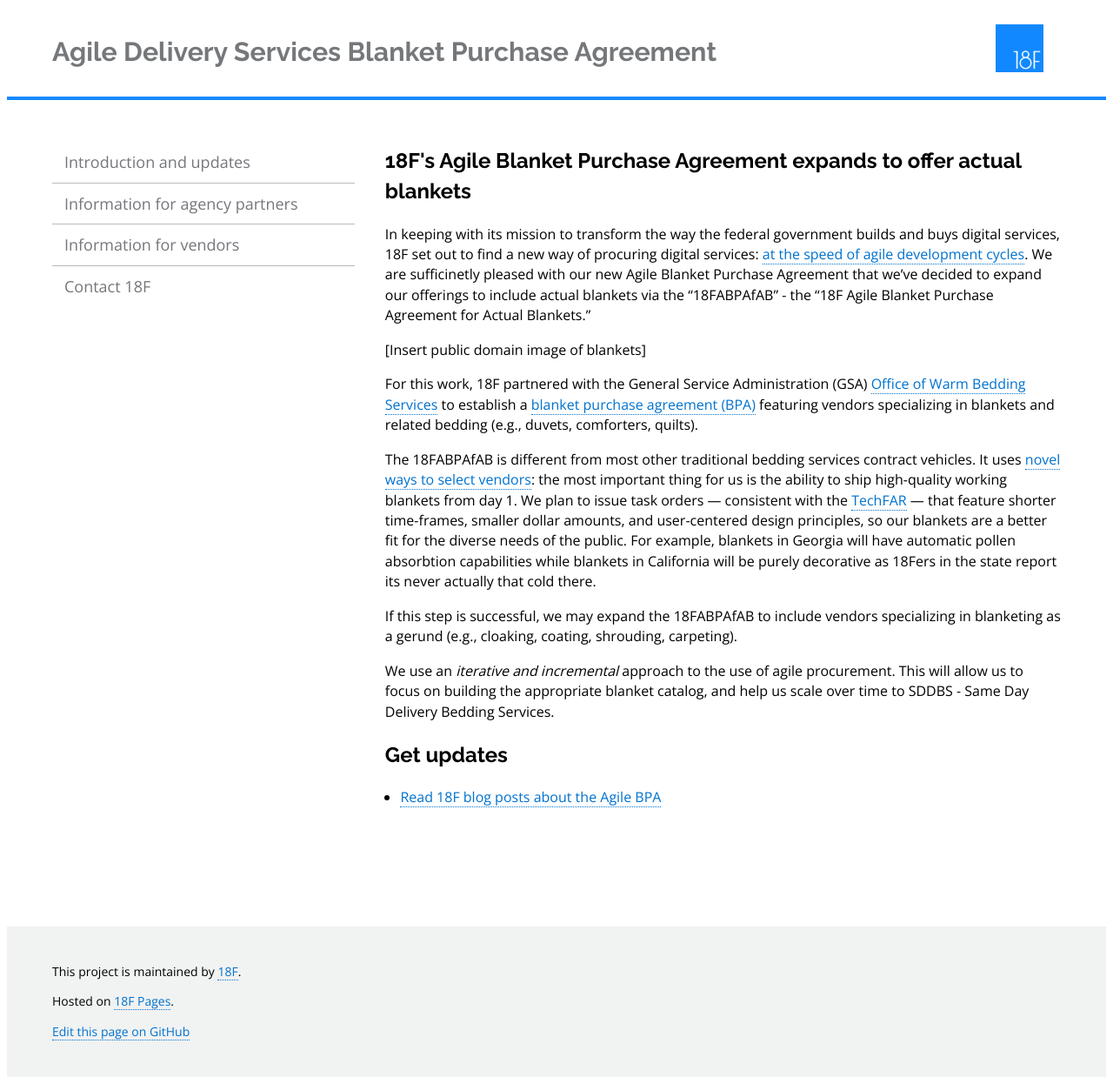
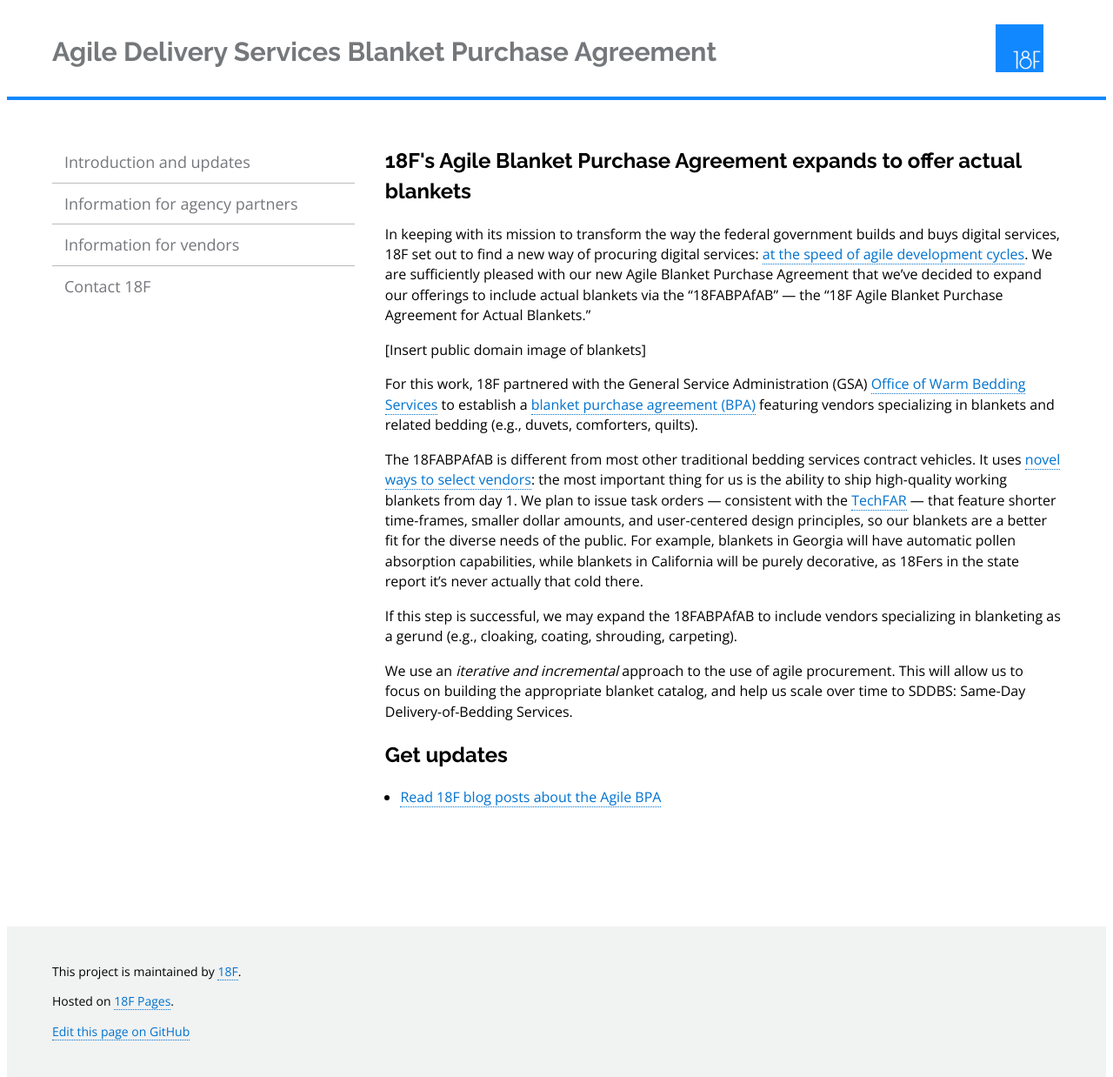
Before and after one commit to 18F/ads-bpa, a Jekyll site: the page built from pages/actual-blankets.md, in a window 1280 px wide. Shown: the whole page at 87% size. Built offline with Jekyll 4.4.1, drawn with Linux system fonts in a browser that asks for light colours; nearby versions of some CDN libraries; Markdown is read by kramdown in place of the engine named in the settings.

Commit message:
Typo fixes

```diff
--- a/pages/actual-blankets.md
+++ b/pages/actual-blankets.md
@@ -4,17 +4,17 @@ layout: default
 title: 18F's Agile Blanket Purchase Agreement expands to offer actual blankets
 ---
 
-In keeping with its mission to transform the way the federal government builds and buys digital services, 18F set out to find a new way of procuring digital services: [at the speed of agile development cycles](https://18f.gsa.gov/2015/01/08/creating-a-federal-marketplace-for-agile-delivery-services/). We are sufficinetly pleased with our new Agile Blanket Purchase Agreement that we've decided to expand our offerings to include actual blankets via the "18FABPAfAB" - the "18F Agile Blanket Purchase Agreement for Actual Blankets."
+In keeping with its mission to transform the way the federal government builds and buys digital services, 18F set out to find a new way of procuring digital services: [at the speed of agile development cycles](https://18f.gsa.gov/2015/01/08/creating-a-federal-marketplace-for-agile-delivery-services/). We are sufficiently pleased with our new Agile Blanket Purchase Agreement that we've decided to expand our offerings to include actual blankets via the "18FABPAfAB" &mdash; the "18F Agile Blanket Purchase Agreement for Actual Blankets."
 
 [Insert public domain image of blankets]
 
 For this work, 18F partnered with the General Service Administration (GSA) [Office of Warm Bedding Services](https://pages.18f.gov/ads-bpa//actual-blankets) to establish a [blanket purchase agreement (BPA)](http://www.gsa.gov/portal/content/199353) featuring vendors specializing in blankets and related bedding (e.g., duvets, comforters, quilts).
 
-The 18FABPAfAB is different from most other traditional bedding services contract vehicles. It uses [novel ways to select vendors](https://18f.gsa.gov/2015/04/23/coming-soon-the-agile-delivery-services-soliciatation/): the most important thing for us is the ability to ship high-quality working blankets from day 1. We plan to issue task orders — consistent with the [TechFAR](https://playbook.cio.gov/techfar/) — that feature shorter time-frames, smaller dollar amounts, and user-centered design principles, so our blankets are a better fit for the diverse needs of the public. For example, blankets in Georgia will have automatic pollen absorbtion capabilities while blankets in California will be purely decorative as 18Fers in the state report its never actually that cold there.
+The 18FABPAfAB is different from most other traditional bedding services contract vehicles. It uses [novel ways to select vendors](https://18f.gsa.gov/2015/04/23/coming-soon-the-agile-delivery-services-soliciatation/): the most important thing for us is the ability to ship high-quality working blankets from day 1. We plan to issue task orders — consistent with the [TechFAR](https://playbook.cio.gov/techfar/) — that feature shorter time-frames, smaller dollar amounts, and user-centered design principles, so our blankets are a better fit for the diverse needs of the public. For example, blankets in Georgia will have automatic pollen absorption capabilities, while blankets in California will be purely decorative, as 18Fers in the state report it's never actually that cold there.
 
 If this step is successful, we may expand the 18FABPAfAB to include vendors specializing in blanketing as a gerund (e.g., cloaking, coating, shrouding, carpeting).
 
-We use an *iterative and incremental* approach to the use of agile procurement. This will allow us to focus on building the appropriate blanket catalog, and help us scale over time to SDDBS - Same Day Delivery Bedding Services.
+We use an *iterative and incremental* approach to the use of agile procurement. This will allow us to focus on building the appropriate blanket catalog, and help us scale over time to SDDBS: Same-Day Delivery-of-Bedding Services.
 
 #Get updates
 * [Read 18F blog posts about the Agile BPA](https://18f.gsa.gov/tags/agile-bpa/)
```
